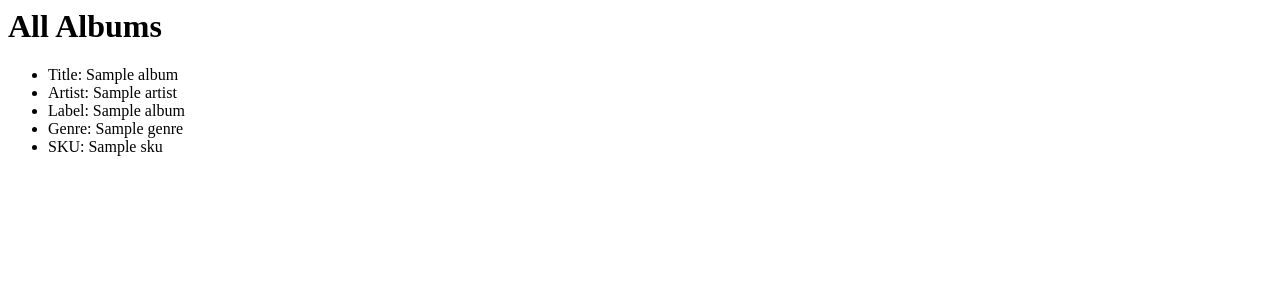
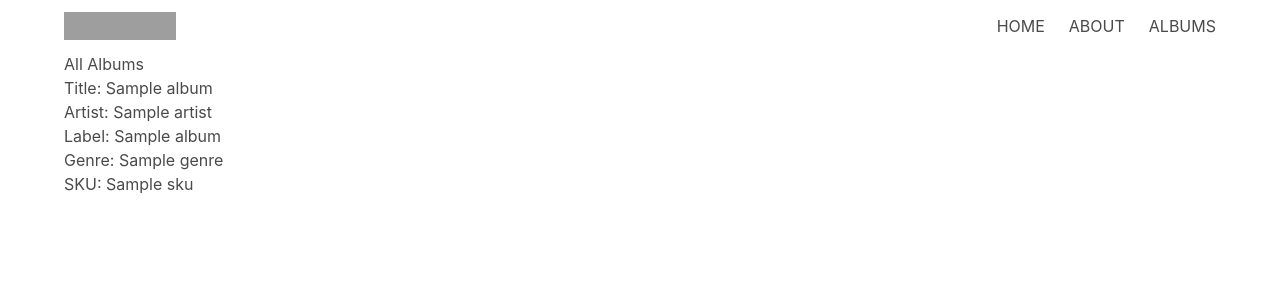
Before and after one commit to jnutterdev/ashtephra-new, a Django app: template templates/album_list.html in a window 1280 px wide. Shown: the top 300 px of the page. Run offline with Django 3.2, Linux system fonts and the light colour scheme; the template is opened without the code that fills it: most values are stand-ins (such as "Sample title", 1, 10 or a date in 2020); grey boxes are pictures that could not be loaded.

Commit message:
Finally getting the hang of djangos templating system

```diff
--- a/albums/tests.py
+++ b/albums/tests.py
@@ -11,5 +11,5 @@ class SimpleTests(SimpleTestCase):
         self.assertEqual(response.status_code, 200)
 
     def test_album_page_status_code(self):
-        response = self.client.get('/album/')
+        response = self.client.get('/albums/')
         self.assertEqual(response.status_code, 200)
--- a/templates/album_list.html
+++ b/templates/album_list.html
@@ -1,3 +1,7 @@
+{% extends 'base.html' %}
+
+{% block content %}
+<div class="container">
 <h1>All Albums</h1>
 {% for album in object_list %}
 <ul>
@@ -8,3 +12,5 @@
     <li>SKU: {{album.sku}}</li>
 </ul>
 {% endfor %}
+</div>
+{% endblock content %}
--- a/templates/base.html
+++ b/templates/base.html
@@ -9,12 +9,16 @@
     <title>Ashtephra records</title>
     <link rel="stylesheet" href="{% static 'vendor/bulma/css/bulma.css' %}">
     <link rel="stylesheet" href="{% static 'css/style.css' %}">
-
-
 </head>
 
 <body>
-    <h1>Hello!</h1>
+    <div class="container">
+        {% include 'partials/nav.html' %}
+    </div>
+    <div class="container">
+    {% block content %}
+    {% endblock content %}
+    </div>
 </body>
 
 </html>
--- /dev/null
+++ b/templates/partials/nav.html
@@ -0,0 +1,27 @@
+
+<nav class="navbar" role="navigation" aria-label="main navigation">
+    <div class="navbar-brand">
+        <a class="navbar-item" href="https://bulma.io">
+            <img src="https://bulma.io/images/bulma-logo.png" width="112" height="28">
+        </a>
+    </div>
+
+    <div class="navbar-menu">
+
+        <div class="navbar-end">
+
+           <a class="navbar-item" href="{% url 'home' %}">
+          HOME
+            </a>
+
+            <a class="navbar-item" href="{% url 'about' %}">
+          ABOUT
+            </a>
+
+            <a class="navbar-item" href="{% url 'albums' %}">
+          ALBUMS
+            </a>
+
+        </div>
+    </div>
+</nav>
```
Also changed, not shown: templates/about.html (+4 -14 lines), templates/home.html (+4 -14 lines), albums/views.py (line endings or trailing spaces).
